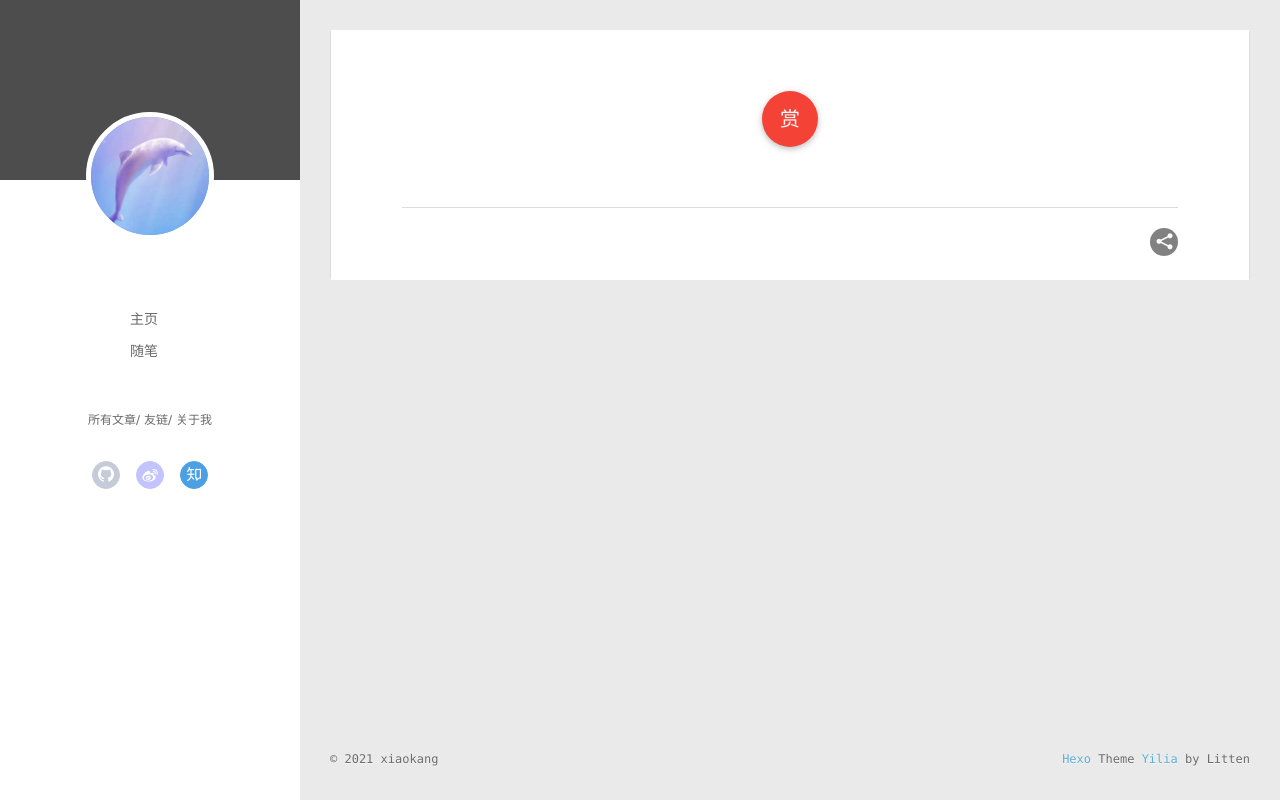
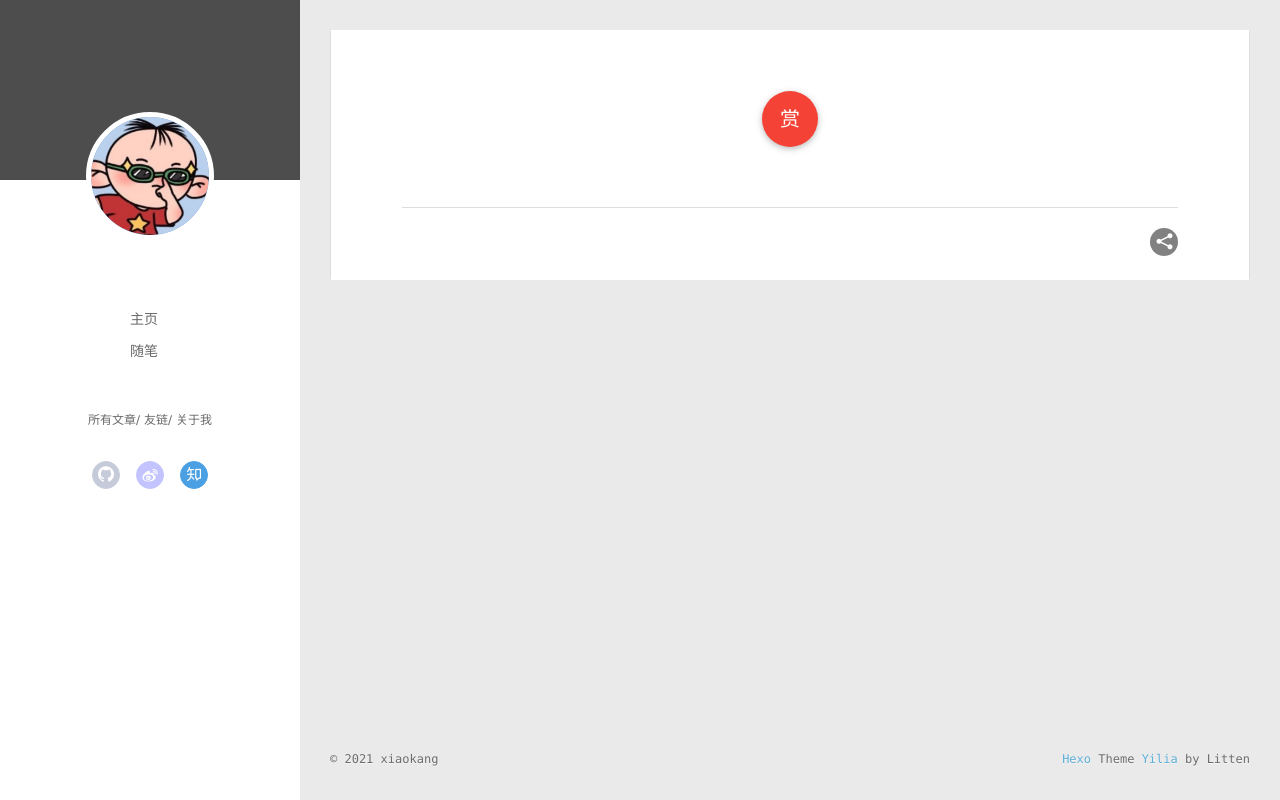
Before and after one commit to wxk2783779285/wxk2783779285.github.io, a plain HTML site: page 2021/11/15/hello-world/index.html in a window 1280 px wide. Drawn offline with Linux system fonts and the light colour scheme.

Commit message:
Site updated: 2021-11-15 23:30:30

```diff
--- a/2021/11/15/hello-world/index.html
+++ b/2021/11/15/hello-world/index.html
@@ -45,7 +45,7 @@
 <div class="intrude-less">
 	<header id="header" class="inner">
 		<a href="/" class="profilepic">
-			<img src="/img/heade.jpg" class="js-avatar">
+			<img src="/img/xiaoxin.jpg" class="js-avatar">
 		</a>
 		<hgroup>
 		  <h1 class="header-author"><a href="/"></a></h1>
@@ -101,7 +101,7 @@
 	<div class="intrude-less">
 		<header id="header" class="inner">
 			<div class="profilepic">
-				<img src="/img/heade.jpg" class="js-avatar">
+				<img src="/img/xiaoxin.jpg" class="js-avatar">
 			</div>
 			<hgroup>
 			  <h1 class="header-author js-header-author"></h1>
```
Also changed, not shown: archives/2021/11/index.html (+2 -2 lines), archives/2021/index.html (+2 -2 lines), archives/index.html (+2 -2 lines), index.html (+2 -2 lines), img/xiaoxin.jpg (added).
